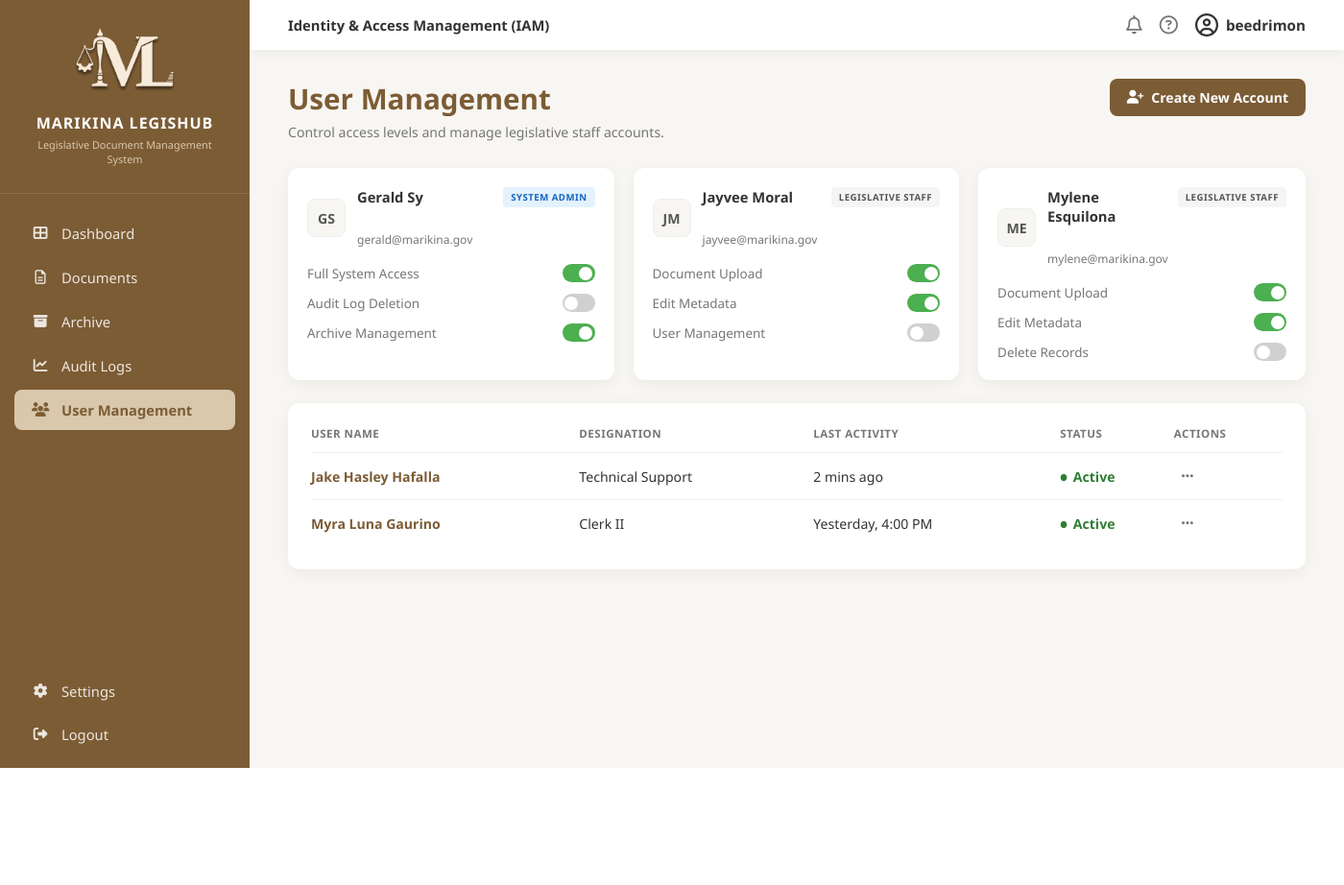
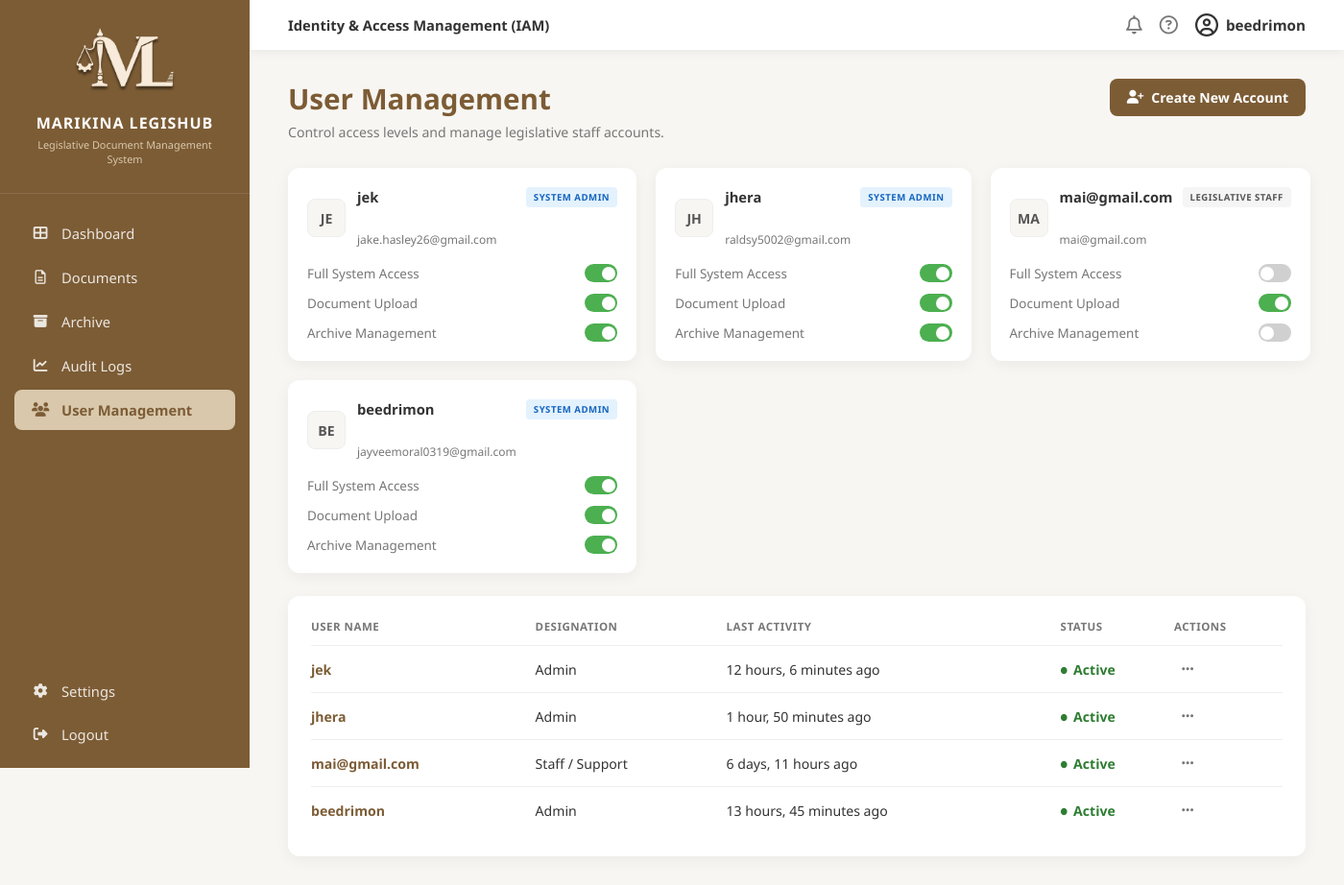
Before and after one commit to beedrimon/legishub-capstone, a Django app: page /user_management/ in a window 1400 px wide. Shown: the whole page at 96% size. Before the commit the page ends 800 px from the top, so only its background shows below. Run offline with Django 5.2, Linux system fonts and the light colour scheme; a user stored in the database is signed in; data comes from the database, SQL or seed files in the repository.

Commit message:
chore: fetch users from django admin to user-mgmt page

```diff
--- a/core/templates/user_management.html
+++ b/core/templates/user_management.html
@@ -9,27 +9,31 @@
     <link rel="stylesheet" href="https://cdnjs.cloudflare.com/ajax/libs/font-awesome/6.4.0/css/all.min.css">
     <link rel="stylesheet" href="{% static 'css/main.css' %}">
 </head>
+
 <body>
     <nav class="sidebar">
         <div class="sidebar-logo">
             <a href="{% url 'dashboard' %}" style="text-decoration: none; color: inherit;">
-            <img src="{% static 'images/legishub-logo-light.png' %}" alt="Logo">
-            <h2>MARIKINA LEGISHUB</h2>
-            <p>Legislative Document Management System</p>
+                <img src="{% static 'images/legishub-logo-light.png' %}" alt="Logo">
+                <h2>MARIKINA LEGISHUB</h2>
+                <p>Legislative Document Management System</p>
             </a>
         </div>
         <ul class="nav-links">
             <li><a href="{% url 'dashboard' %}"><i class="fa-solid fa-table-cells-large"></i> Dashboard</a></li>
-            <li><a href="{% url 'documents' %}" ><i class="fa-regular fa-file-lines"></i> Documents</a></li>
+            <li><a href="{% url 'documents' %}"><i class="fa-regular fa-file-lines"></i> Documents</a></li>
             <li><a href="{% url 'archive' %}"><i class="fa-solid fa-box-archive"></i> Archive</a></li>
             <li><a href="{% url 'audit_logs' %}"><i class="fa-solid fa-chart-line"></i> Audit Logs</a></li>
-            <li><a href="{% url 'user_management' %}" class="active"><i class="fa-solid fa-users"></i> User Management</a></li>
-            <li class="settings-link"><a href="{% url 'general_info' %}"><i class="fa-solid fa-gear"></i> Settings</a></li>
-            <li class="logout-link"><a href="{% url 'logout' %}"><i class="fa-solid fa-right-from-bracket"></i> Logout</a></li>
+            <li><a href="{% url 'user_management' %}" class="active"><i class="fa-solid fa-users"></i> User
+                    Management</a></li>
+            <li class="settings-link"><a href="{% url 'general_info' %}"><i class="fa-solid fa-gear"></i> Settings</a>
+            </li>
+            <li class="logout-link"><a href="{% url 'logout' %}"><i class="fa-solid fa-right-from-bracket"></i>
+                    Logout</a></li>
         </ul>
     </nav>
 
-   <main class="main-content">
+    <main class="main-content">
         <header class="top-header">
             <div class="header-title">Identity & Access Management (IAM)</div>
             <div class="header-actions">
@@ -53,59 +57,33 @@
             </div>
 
             <section class="iam-grid">
+                {% for user in users %}
                 <div class="iam-card">
                     <div class="user-badge-header">
                         <div class="avatar-info">
-                            <span class="initials">GS</span>
+                            <span class="initials">{{ user.username|slice:":2"|upper }}</span>
                             <div>
-                                <strong>Gerald Sy</strong><br>
-                                <small>gerald@marikina.gov</small>
+                                <strong>{{ user.first_name }} {{ user.last_name|default:user.username }}</strong><br>
+                                <small>{{ user.email|default:"no-email@marikina.gov" }}</small>
                             </div>
                         </div>
-                        <span class="role-badge sys-admin">SYSTEM ADMIN</span>
+                        <span class="role-badge {% if user.is_superuser %}sys-admin{% else %}staff{% endif %}">
+                            {% if user.is_superuser %}SYSTEM ADMIN{% else %}LEGISLATIVE STAFF{% endif %}
+                        </span>
                     </div>
                     <div class="permission-list">
-                        <div class="permission-row">Full System Access <span class="toggle on"></span></div>
-                        <div class="permission-row">Audit Log Deletion <span class="toggle off"></span></div>
-                        <div class="permission-row">Archive Management <span class="toggle on"></span></div>
+                        <div class="permission-row">Full System Access
+                            <span class="toggle {% if user.is_superuser %}on{% else %}off{% endif %}"></span>
+                        </div>
+                        <div class="permission-row">Document Upload
+                            <span class="toggle {% if user.is_active %}on{% else %}off{% endif %}"></span>
+                        </div>
+                        <div class="permission-row">Archive Management
+                            <span class="toggle {% if user.is_staff %}on{% else %}off{% endif %}"></span>
+                        </div>
                     </div>
                 </div>
-
-                <div class="iam-card">
-                    <div class="user-badge-header">
-                        <div class="avatar-info">
-                            <span class="initials">JM</span>
-                            <div>
-                                <strong>Jayvee Moral</strong><br>
-                                <small>jayvee@marikina.gov</small>
-                            </div>
-                        </div>
-                        <span class="role-badge staff">LEGISLATIVE STAFF</span>
-                    </div>
-                    <div class="permission-list">
-                        <div class="permission-row">Document Upload <span class="toggle on"></span></div>
-                        <div class="permission-row">Edit Metadata <span class="toggle on"></span></div>
-                        <div class="permission-row">User Management <span class="toggle off"></span></div>
-                    </div>
-                </div>
-
-                <div class="iam-card">
-                    <div class="user-badge-header">
-                        <div class="avatar-info">
-                            <span class="initials">ME</span>
-                            <div>
-                                <strong>Mylene Esquilona</strong><br>
-                                <small>mylene@marikina.gov</small>
-                            </div>
-                        </div>
-                        <span class="role-badge staff">LEGISLATIVE STAFF</span>
-                    </div>
-                    <div class="permission-list">
-                        <div class="permission-row">Document Upload <span class="toggle on"></span></div>
-                        <div class="permission-row">Edit Metadata <span class="toggle on"></span></div>
-                        <div class="permission-row">Delete Records <span class="toggle off"></span></div>
-                    </div>
-                </div>
+                {% endfor %}
             </section>
 
             <section class="table-card">
@@ -120,24 +98,31 @@
                         </tr>
                     </thead>
                     <tbody>
+                        {% for user in users %}
                         <tr>
-                            <td><strong>Jake Hasley Hafalla</strong></td>
-                            <td>Technical Support</td>
-                            <td>2 mins ago</td>
-                            <td><span class="status-active">Active</span></td>
+                            <td><strong>{{ user.get_full_name|default:user.username }}</strong></td>
+                            <td>{% if user.is_superuser %}Admin{% else %}Staff / Support{% endif %}</td>
+                            <td>{{ user.last_login|timesince|default:"Never" }} ago</td>
+                            <td>
+                                {% if user.is_active %}
+                                <span class="status-active">Active</span>
+                                {% else %}
+                                <span class="status-inactive" style="color: gray;">Inactive</span>
+                                {% endif %}
+                            </td>
                             <td><i class="fa-solid fa-ellipsis"></i></td>
                         </tr>
+                        {% empty %}
                         <tr>
-                            <td><strong>Myra Luna Gaurino</strong></td>
-                            <td>Clerk II</td>
-                            <td>Yesterday, 4:00 PM</td>
-                            <td><span class="status-active">Active</span></td>
-                            <td><i class="fa-solid fa-ellipsis"></i></td>
+                            <td colspan="5" style="text-align: center; padding: 20px;">No users found in the database.
+                            </td>
                         </tr>
+                        {% endfor %}
                     </tbody>
                 </table>
             </section>
         </div>
     </main>
 </body>
+
 </html>
--- a/core/views.py
+++ b/core/views.py
@@ -182,7 +182,18 @@ def audit_logs_view(request):
 # ==========================================
 @login_required(login_url='login')
 def user_management_view(request):
-    return render(request, 'user_management.html')
+    # 1. Fetch all users from the database
+    # We order them by date_joined so the newest accounts appear first
+    all_users = User.objects.all().order_by('-date_joined')
+
+    # 2. Put the users in the context dictionary
+    # The key 'users' MUST match the name used in your {% for user in users %} loop
+    context = {
+        'users': all_users,
+    }
+
+    # 3. Send the data to the template
+    return render(request, 'user_management.html', context)
 
 # ==========================================
 # 7. USER SETTINGS VIEW
```
Also changed, not shown: 1 other file.
